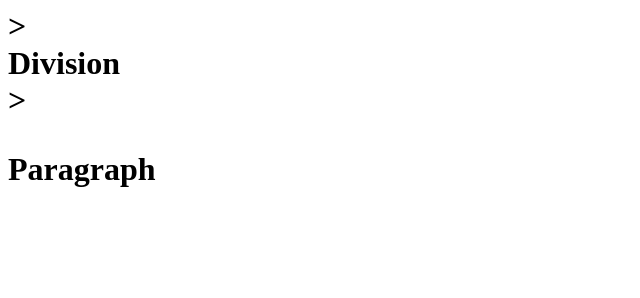
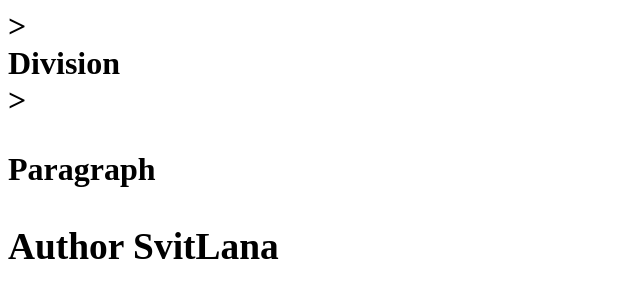
Before and after one commit to LanaSweet/gitUdemy, a plain HTML site: page index.html in a window 1280 px wide. Shown: the whole page, without its empty margins (0-640 px from the left). Drawn offline with Linux system fonts and the light colour scheme.

Commit message:
Adding the author

```diff
--- a/index.html
+++ b/index.html
@@ -1,3 +1,6 @@
 <h1><Hello Git World!/h1>>
     <div>Division</div>>
     <p>Paragraph</p>
+    <div> <p><h3>
+        Author SvitLana
+    </h3></p></div>
```
